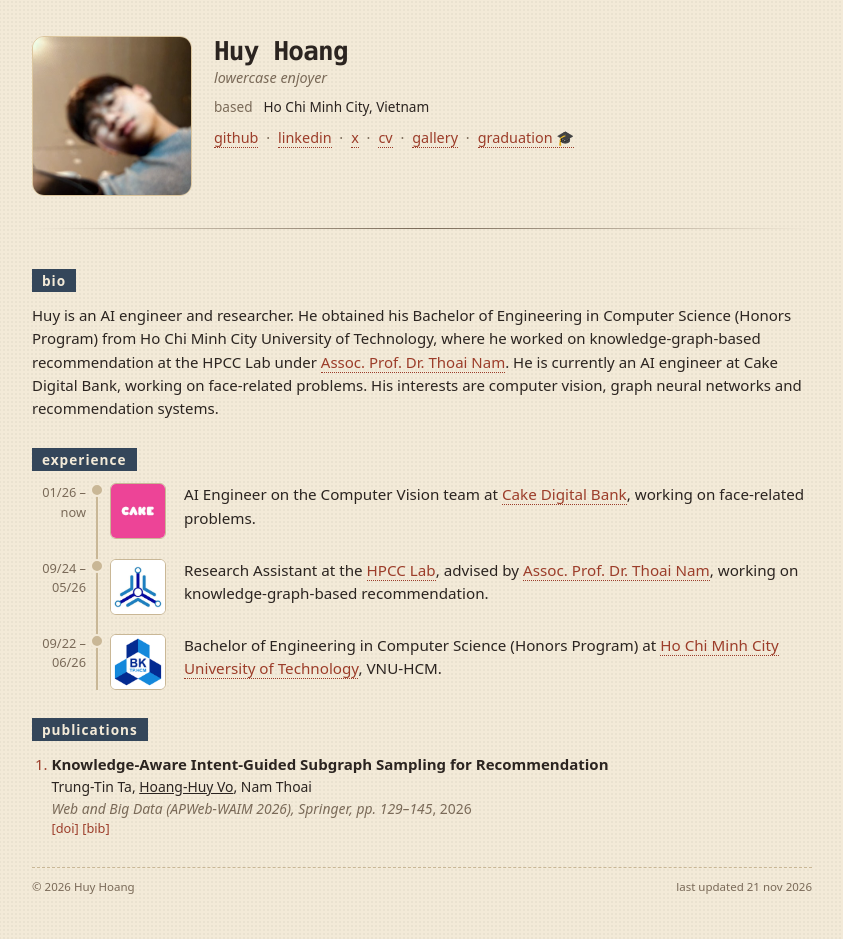
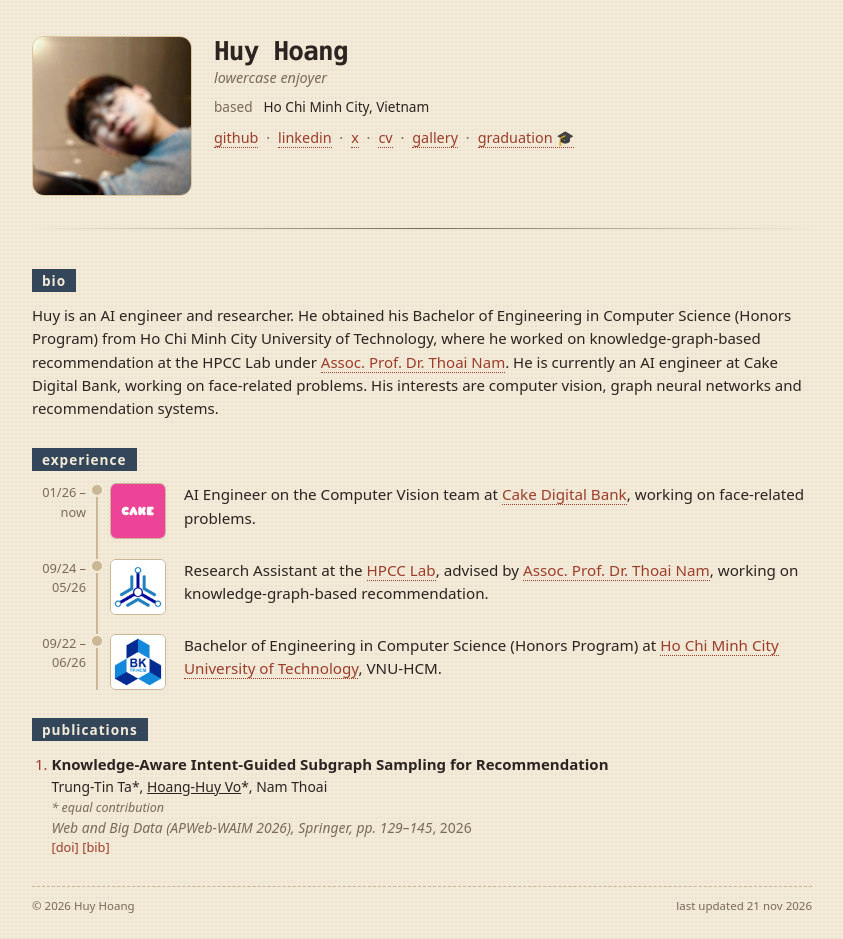
Before and after one commit to edithh81/edithh81.github.io, a Jekyll site: the page built from index.html, in a window 1280 px wide. Shown: the whole page, without its empty margins (218-1061 px from the left). Built offline with Jekyll 4.4.1, drawn with Linux system fonts in a browser that asks for light colours.

Commit message:
Mark equal contribution with Trung-Tin Ta on publication
Co-Authored-By: Claude Opus 5.5 <noreply@anthropic.com>

```diff
--- a/_data/publications.yml
+++ b/_data/publications.yml
@@ -1,6 +1,7 @@
 # newest first. your `paper_name` from profile.yml gets underlined.
 - title: Knowledge-Aware Intent-Guided Subgraph Sampling for Recommendation
-  authors: Trung-Tin Ta, Hoang-Huy Vo, Nam Thoai
+  authors: Trung-Tin Ta*, Hoang-Huy Vo*, Nam Thoai
+  note: "* equal contribution"
   venue: Web and Big Data (APWeb-WAIM 2026), Springer, pp. 129–145
   year: 2026
   links:
--- a/assets/css/style.css
+++ b/assets/css/style.css
@@ -97,6 +97,7 @@ hr.fade {
 .pubs .title { font-weight: 600; }
 .pubs .authors, .pubs .venue { font-size: .87rem; }
 .pubs .venue { color: var(--muted); }
+.pubs .note { font-size: .78rem; color: var(--muted); font-style: italic; }
 .plinks { font-size: .8rem; }
 .plinks a { border: 0; }
 
--- a/index.html
+++ b/index.html
@@ -57,6 +57,7 @@ layout: default
     <li>
       <span class="title">{{ pub.title }}</span>
       <span class="authors">{{ pub.authors | replace: p.paper_name, me }}</span>
+      {% if pub.note %}<span class="note">{{ pub.note }}</span>{% endif %}
       <span class="venue"><em>{{ pub.venue }}</em>, {{ pub.year }}</span>
       {% if pub.links %}<span class="plinks">{% for l in pub.links %}<a href="{{ l[1] }}">[{{ l[0] }}]</a> {% endfor %}</span>{% endif %}
     </li>
```
